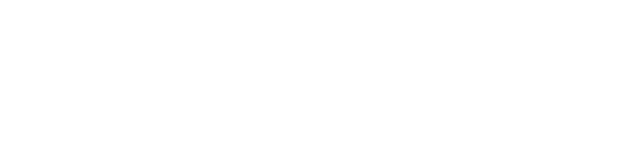
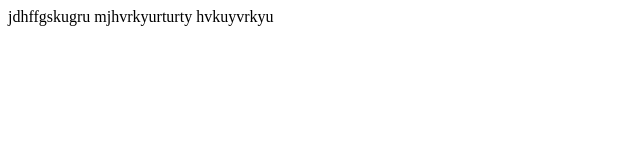
Before and after one commit to Anishi12/LocalR-repo, a plain HTML site: page index.htm in a window 1280 px wide. Shown: the whole page, without its empty margins (0-640 px from the left). Drawn offline with Linux system fonts and the light colour scheme.

Commit message:
Adding A New Line In Html File

```diff
--- a/index.htm
+++ b/index.htm
@@ -6,6 +6,6 @@
     <style src="style.css"></style>
 </head>
 <body>
-
+    <p>jdhffgskugru mjhvrkyurturty hvkuyvrkyu</p>
 </body>
 </html>
```
